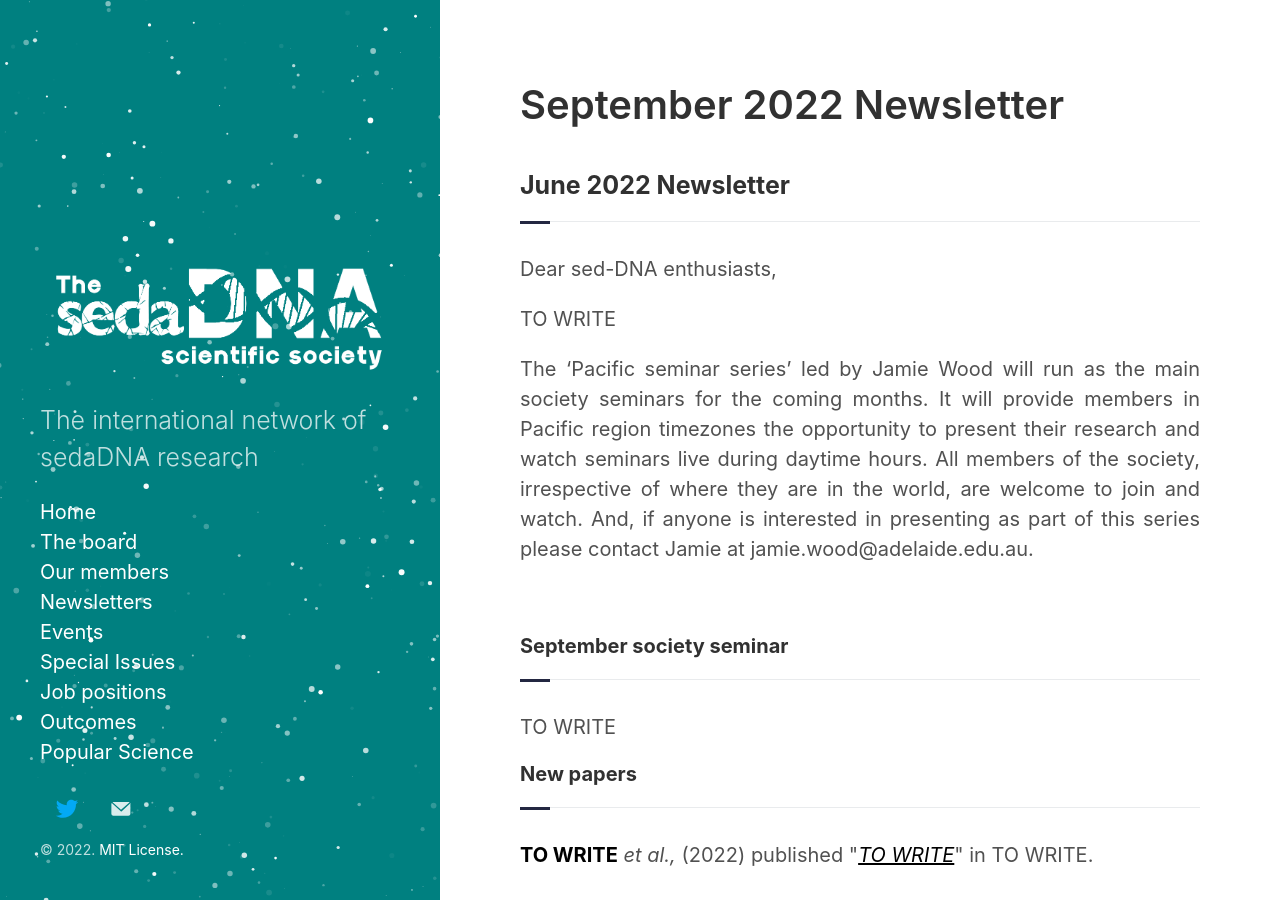
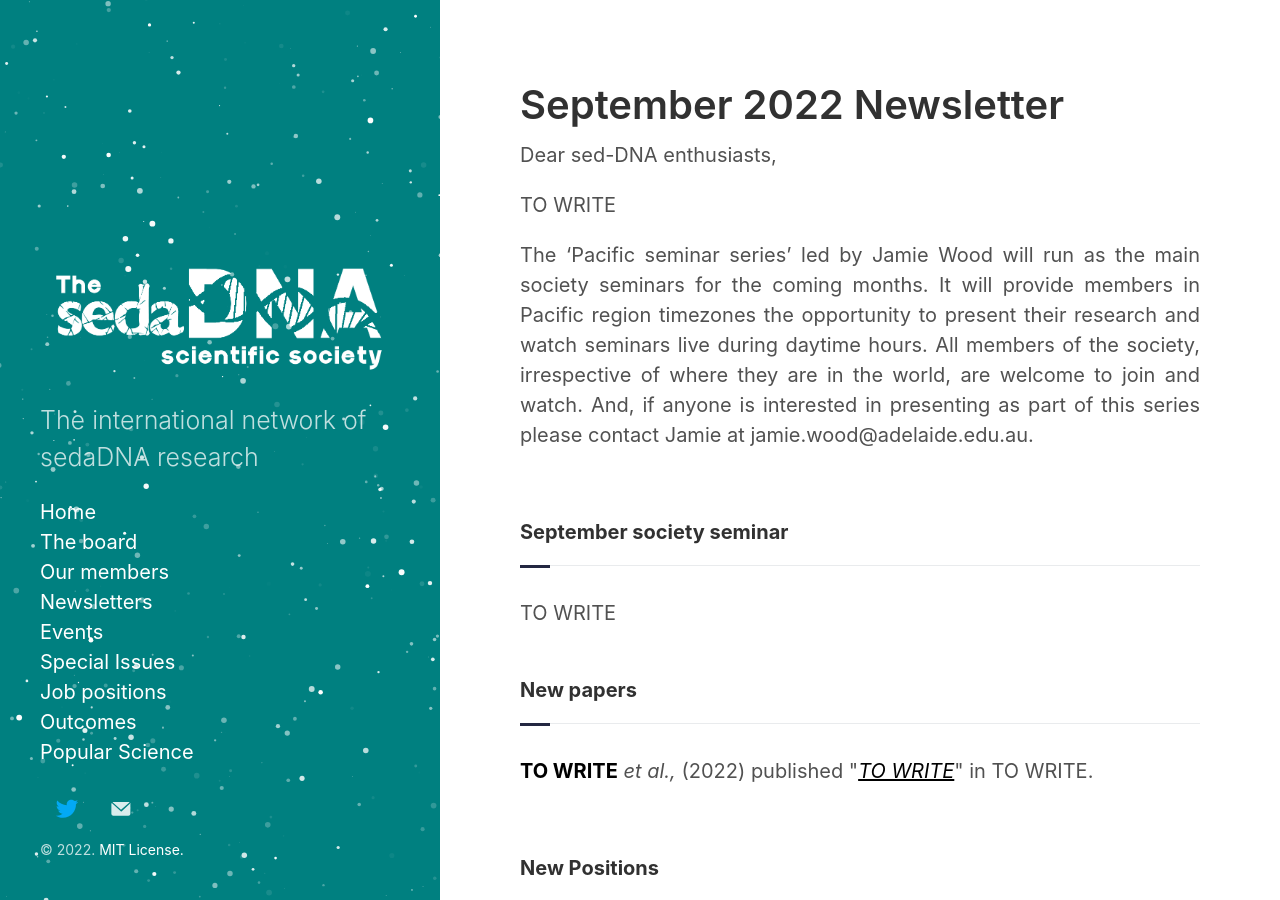
Before and after one commit to sedadna/sedadna.github.io, a Jekyll site: the page built from category/news/22-09.md, in a window 1280 px wide and 900 px high. Built offline with Jekyll 4.4.1, drawn with Linux system fonts in a browser that asks for light colours.

Commit message:
Update 22-09.md

```diff
--- a/category/news/22-09.md
+++ b/category/news/22-09.md
@@ -5,8 +5,6 @@ title: September 2022 Newsletter
 
 
 <div class="section">
-<h3 class="section-title underline">June 2022 Newsletter</h3>
-</div>
 <p>Dear sed-DNA enthusiasts,</p>
 
 <div class="intro">
@@ -18,7 +16,7 @@ The ‘Pacific seminar series’ led by Jamie Wood will run as the main society
 <div class="intro">
 <h4 class="section-title underline">September society seminar</h4><p>
 TO WRITE
-
+<br>
 <br>
 <h4 class="section-title underline">New papers</h4>
 
```
